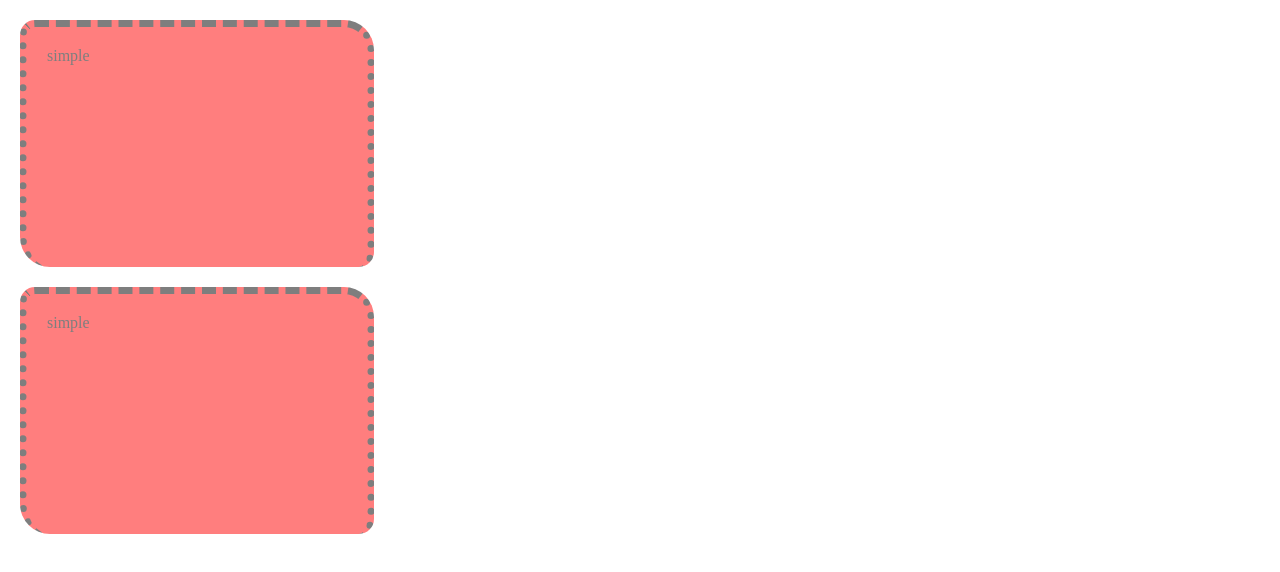
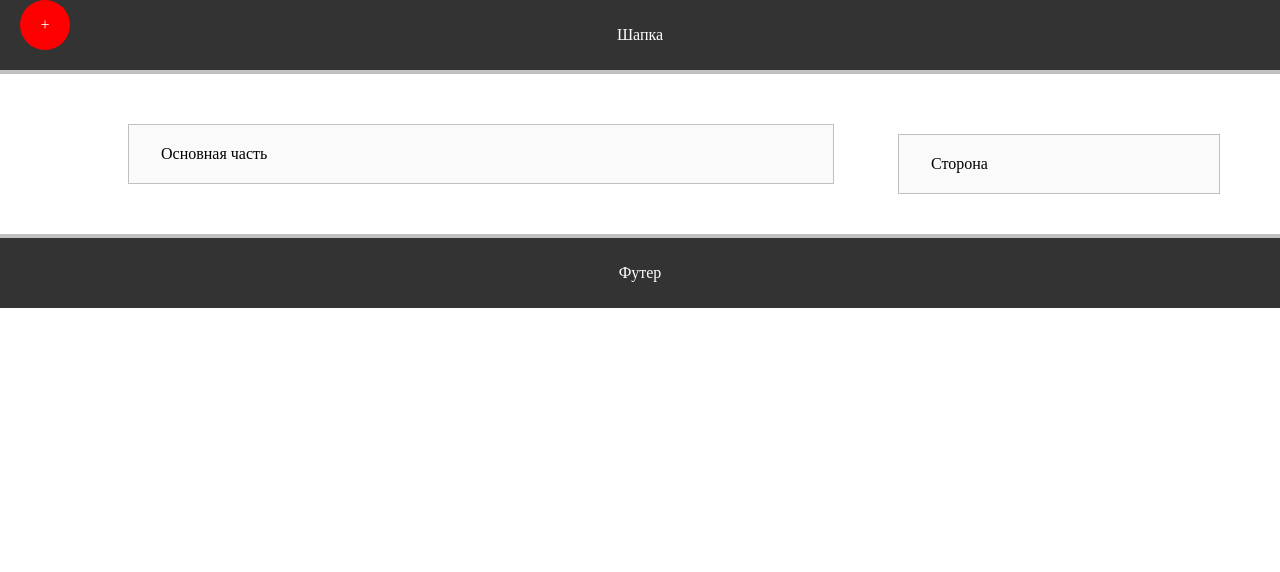
Before and after one commit to k-eliz/html-css, a plain HTML site: page index.html in a window 1280 px wide. Drawn offline with Linux system fonts and the light colour scheme.

Commit message:
позиционирование блоков

```diff
--- a/css/main.css
+++ b/css/main.css
@@ -3,20 +3,71 @@
     padding: 0;
 }
 
-.block{
-    background: red;
+/* .block{
     height: 200px;
-    width: 300px;
-    border: 7px dotted black;
-    border-bottom: 0;
-    border-top-style: dashed;
-
-
-    border-radius: 15px 30px;
-    opacity: 0.5;
+    width: 200px;
     margin: 20px;
-    padding: 20px;
-
-    display: block ;
+   background: red;
 
 }
+
+#first{
+    float: left;
+}
+
+#second{
+    float: left;
+    background: blue;
+} */
+
+#some_block{
+    background: red;
+    color: #fff;
+    text-align: center;
+    width: 50px;
+    height: 50px;
+    line-height: 50px;
+    border-radius: 50%;
+    position: absolute;
+    left: 20px;
+}
+#header, #footer{
+    width: 100%;
+    height: 70px;
+    text-align: center;
+    border-bottom: 4px solid silver;
+    background: #333;
+    color: #fff;
+    line-height: 70px;
+    margin-bottom: 50px;
+    float: left;
+}
+
+#main{
+    width: 50%;
+    margin-left: 10%;
+    background: #fafafa;
+    border: 1px solid silver;
+    padding: 20px 2.5%;
+    float: left;
+}
+
+#aside{
+    width: 20%;
+    padding: 20px 2.5%;
+    float: left;
+    background: #fafafa;
+    border: 1px solid silver;
+    margin-left: 5%;
+    position: relative;
+    bottom: -10px;
+}
+
+#footer{
+
+    margin-bottom: 0;
+    margin-top: 50px;
+    border-bottom: 0;
+    border-top: 4px solid silver;
+    float: left;
+}
--- a/index.html
+++ b/index.html
@@ -9,9 +9,14 @@
     <title>Главная страница</title>
   </head>
   <body>
-    <div class="block">simple</div>
+    <!-- <div id="first" class="block"></div>
+    <div id="second" class="block"></div> -->
+    <div id="some_block">+</div>
+    <div id="header">Шапка</div>
+    <div id="main">Основная часть</div>
+    <div id="aside">Сторона</div>
+    <div id="footer">Футер</div>
 
-    <span class="block">simple</span>
   </body>
 
 </html>
```
